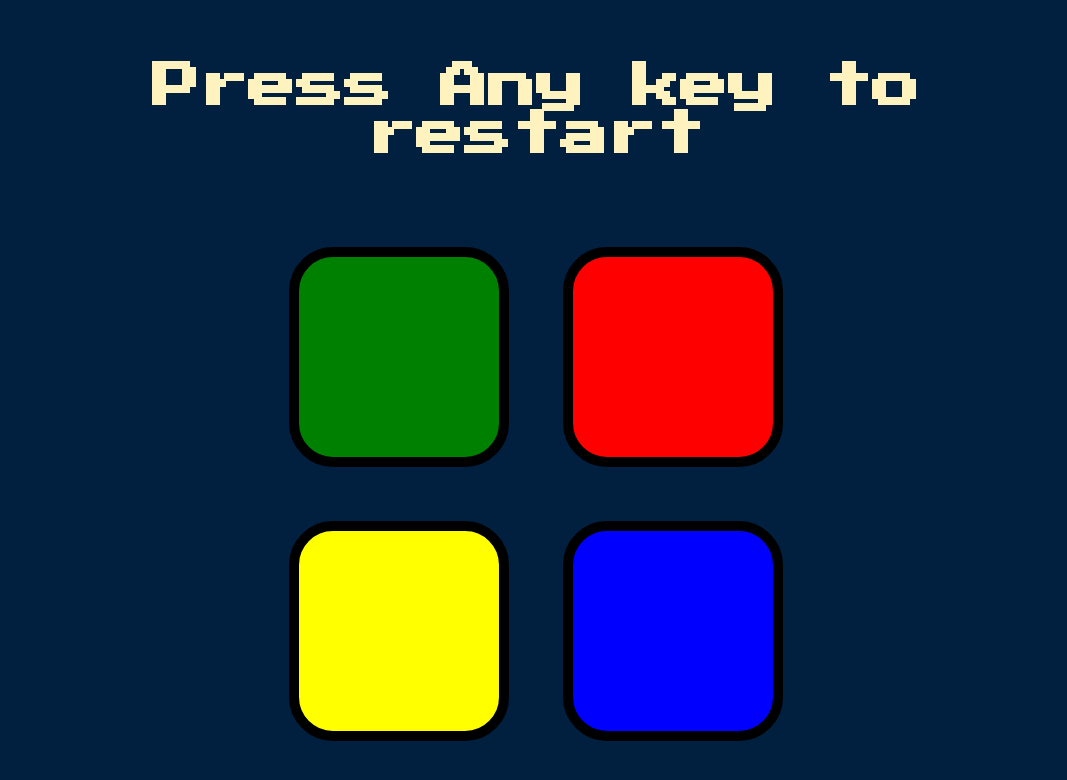
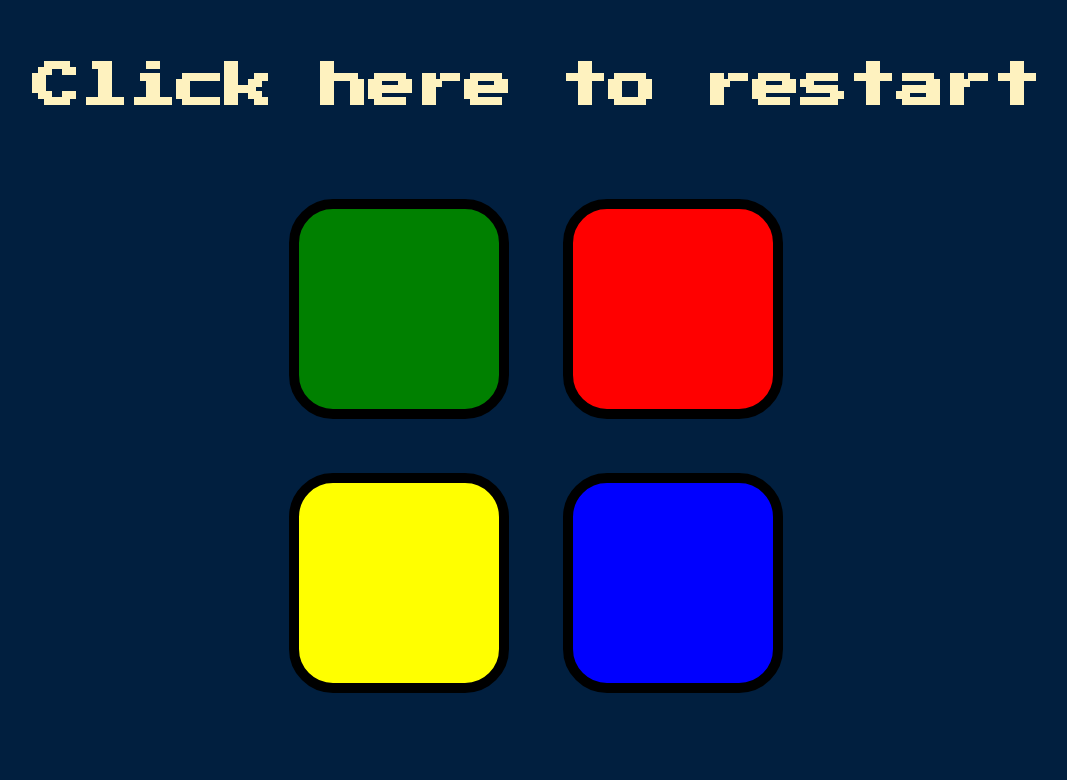
Before and after one commit to DKCW/DKCW.github.io, a plain HTML site: page index.html in a window 1280 px wide. Both pictures are taken after a click on the element 503 px from the left and 309 px from the top of the page. Shown: the whole page, without its empty margins (104-1171 px from the left). Drawn offline with nearby package versions, Linux system fonts and the light colour scheme.

Commit message:
changed press any key to click h1

```diff
--- a/game.js
+++ b/game.js
@@ -6,7 +6,7 @@ var userInput = [];
 var level = 0;
 
 // Starting the game
-$(document).keydown(function() {
+$("h1").click(function() {
   if (level === 0) {
     addRandomColor();
   }
@@ -27,6 +27,14 @@ function addRandomColor() {
     playAnimationAndSound(randomColor);
   }, 800);
 };
+
+
+
+// function playSequence(i) {
+//   setTimeout(function() {
+//     playAnimationAndSound(gamePattern[i]);
+// }, 1000);
+// }
 
 
 // Check what button is being clicked and add it to the userInput[]
@@ -61,6 +69,7 @@ function playAnimationAndSound(color) {
 
   var soundEffect = new Audio("sounds/" + color + ".mp3");
   soundEffect.play();
+
 };
 
 
@@ -75,7 +84,7 @@ function gameOver() {
     $("body").removeClass("game-over")
   }, 100);
 
-  $("#level-title").html("Press Any key to restart")
+  $("#level-title").html("Click here to restart")
   level = 0;
   userInput = [];
   gamePattern = [];
--- a/index.html
+++ b/index.html
@@ -9,7 +9,7 @@
 </head>
 
 <body>
-  <h1 id="level-title">Press A Key to Start</h1>
+  <h1 id="level-title">Click here to Start</h1>
   <div class="container">
     <div lass="row">
 
--- a/styles.css
+++ b/styles.css
@@ -6,15 +6,14 @@ body {
 #level-title {
   font-family: 'Press Start 2P', cursive;
   font-size: 3rem;
-  margin:  5%;
+  margin: 5%;
   color: #FEF2BF;
 }
 
 .container {
   display: block;
-  width: 50%;
+  width: 70%;
   margin: auto;
-
 }
 
 .btn {
```
